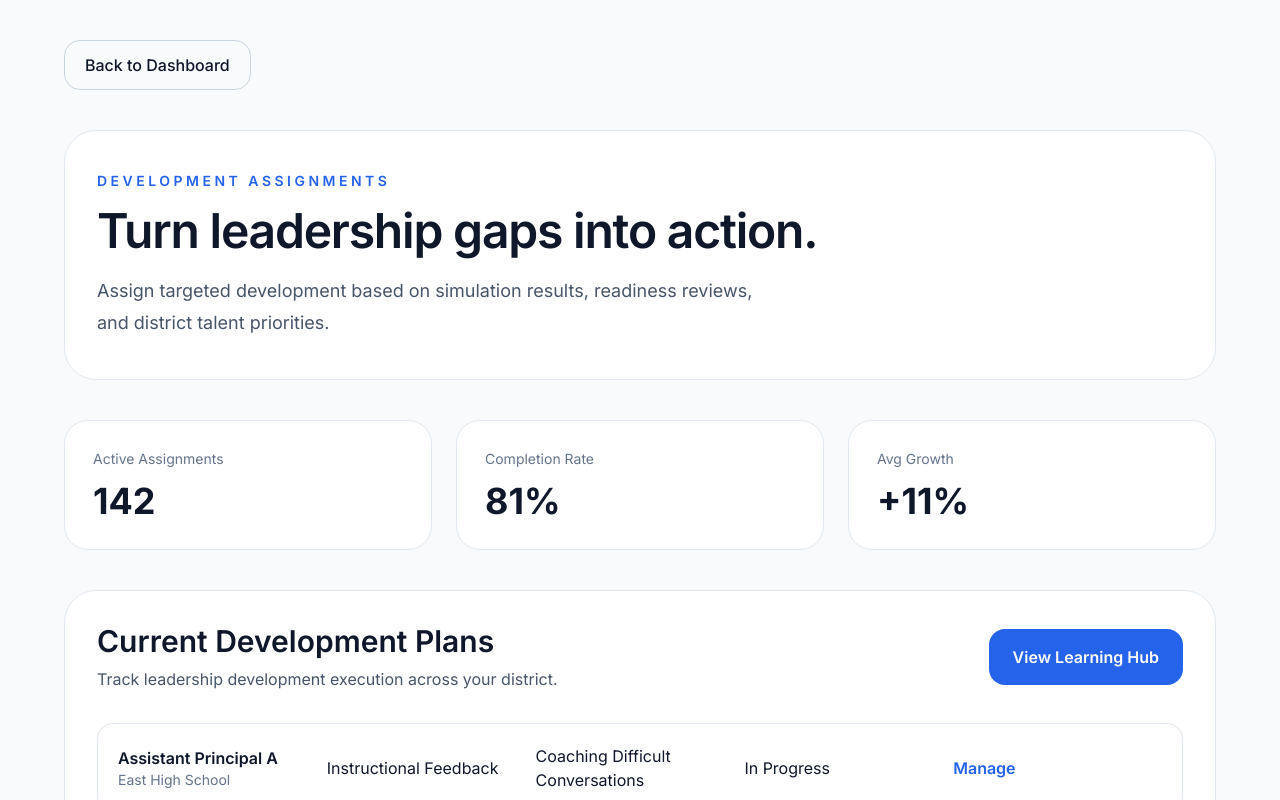
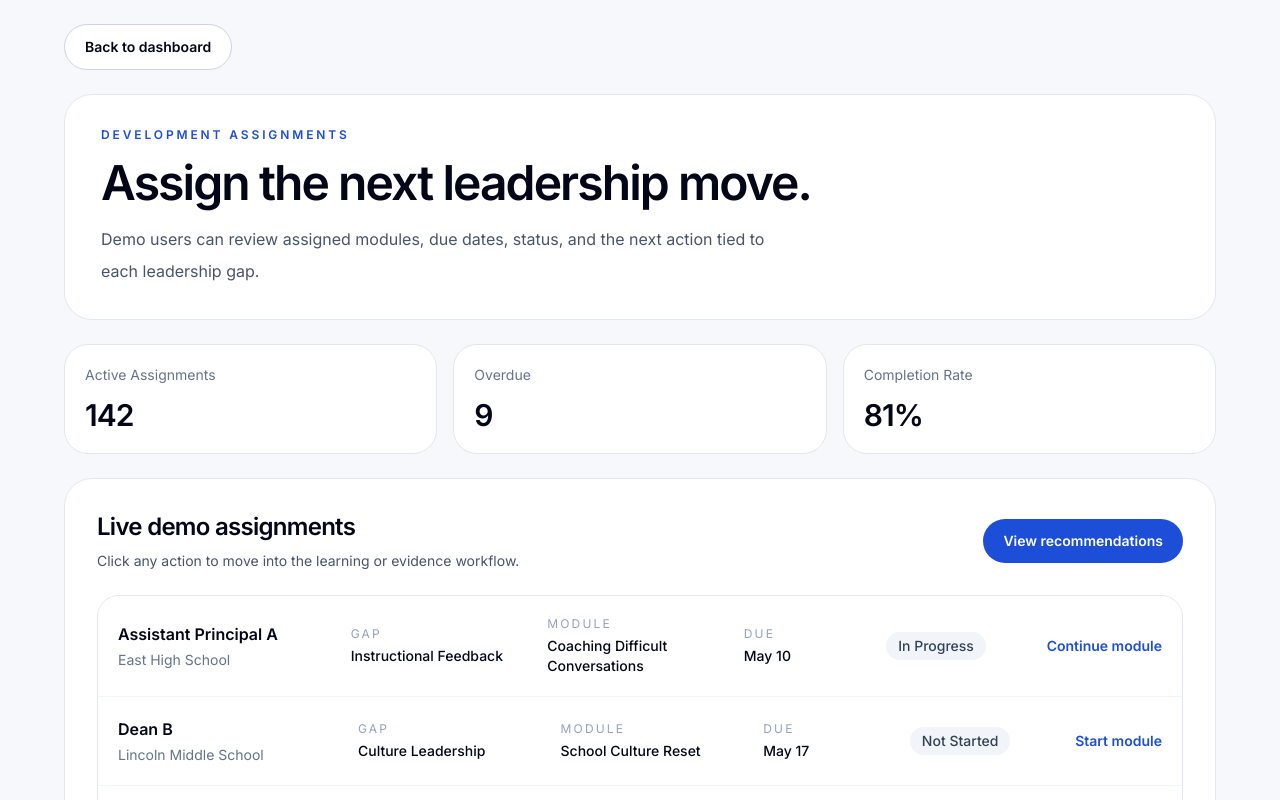
Before and after one commit to jmarc296-jpg/instructional-leadership-practice, a Next.js app: page /assignments in a window 1280 px wide. Shown: the top 800 px of the page. Built offline with nearby package versions, Linux system fonts and the light colour scheme.

Commit message:
Add playable assignment demo workflow

```diff
--- a/app/assignments/page.tsx
+++ b/app/assignments/page.tsx
@@ -4,117 +4,101 @@ const assignments = [
     school: "East High School",
     gap: "Instructional Feedback",
     module: "Coaching Difficult Conversations",
-    status: "In Progress"
+    due: "May 10",
+    status: "In Progress",
+    action: "Continue module"
   },
   {
-    leader: "Principal B",
+    leader: "Dean B",
     school: "Lincoln Middle School",
-    gap: "Operational Leadership",
-    module: "Systems Execution",
-    status: "Assigned"
+    gap: "Culture Leadership",
+    module: "School Culture Reset",
+    due: "May 17",
+    status: "Not Started",
+    action: "Start module"
   },
   {
-    leader: "Dean C",
+    leader: "Principal C",
     school: "Washington Elementary",
-    gap: "Culture Leadership",
-    module: "School Culture Reset",
-    status: "Completed"
+    gap: "Operational Execution",
+    module: "Systems Execution Sprint",
+    due: "May 24",
+    status: "Completed",
+    action: "View evidence"
   }
 ]
 
 export default function AssignmentsPage() {
   return (
-    <main className="min-h-screen bg-slate-50 px-6 py-10 lg:px-10">
-      <div className="mx-auto max-w-6xl space-y-10">
-
-        <a
-          href="/district"
-          className="inline-block rounded-2xl border border-slate-300 px-5 py-3 font-medium hover:bg-white"
-        >
-          Back to Dashboard
+    <main className="min-h-screen bg-[#f6f8fb] px-5 py-6 text-slate-950 sm:px-8 lg:px-10">
+      <div className="mx-auto max-w-6xl space-y-6">
+        <a href="/district" className="inline-block rounded-full border border-slate-300 bg-white px-5 py-3 text-sm font-semibold">
+          Back to dashboard
         </a>
 
-        {/* HERO */}
-        <section className="rounded-[32px] bg-white border border-slate-200 px-8 py-10">
-          <p className="text-sm font-semibold uppercase tracking-[0.25em] text-blue-600">
+        <section className="rounded-[28px] border border-slate-200 bg-white px-7 py-8 sm:px-9">
+          <p className="text-xs font-semibold uppercase tracking-[0.24em] text-blue-700">
             Development Assignments
           </p>
 
-          <h1 className="mt-4 text-5xl font-semibold tracking-tight text-slate-900">
-            Turn leadership gaps into action.
+          <h1 className="mt-4 text-4xl font-semibold tracking-[-0.04em] sm:text-5xl">
+            Assign the next leadership move.
           </h1>
 
-          <p className="mt-5 text-lg text-slate-600 max-w-2xl leading-8">
-            Assign targeted development based on simulation results, readiness reviews, and district talent priorities.
+          <p className="mt-4 max-w-2xl text-base leading-8 text-slate-600">
+            Demo users can review assigned modules, due dates, status, and the next action tied to each leadership gap.
           </p>
         </section>
 
-        {/* METRICS */}
-        <section className="grid md:grid-cols-3 gap-6">
-          <MetricCard
-            label="Active Assignments"
-            value="142"
-          />
-
-          <MetricCard
-            label="Completion Rate"
-            value="81%"
-          />
-
-          <MetricCard
-            label="Avg Growth"
-            value="+11%"
-          />
+        <section className="grid gap-4 md:grid-cols-3">
+          <Metric label="Active Assignments" value="142" />
+          <Metric label="Overdue" value="9" />
+          <Metric label="Completion Rate" value="81%" />
         </section>
 
-        {/* ASSIGNMENT TABLE */}
-        <section className="rounded-[32px] bg-white border border-slate-200 p-8">
-          <div className="flex justify-between items-center mb-8">
+        <section className="rounded-[28px] border border-slate-200 bg-white p-6 sm:p-8">
+          <div className="mb-6 flex flex-col gap-3 sm:flex-row sm:items-center sm:justify-between">
             <div>
-              <h2 className="text-3xl font-semibold text-slate-900">
-                Current Development Plans
-              </h2>
-
-              <p className="mt-2 text-slate-600">
-                Track leadership development execution across your district.
+              <h2 className="text-2xl font-semibold tracking-[-0.03em]">Live demo assignments</h2>
+              <p className="mt-2 text-sm text-slate-600">
+                Click any action to move into the learning or evidence workflow.
               </p>
             </div>
 
-            <a
-              href="/leader-learning-hub"
-              className="rounded-2xl bg-blue-600 px-6 py-4 text-white font-semibold"
-            >
-              View Learning Hub
+            <a href="/recommendations" className="w-fit rounded-full bg-blue-700 px-5 py-3 text-sm font-semibold text-white">
+              View recommendations
             </a>
           </div>
 
-          <div className="space-y-4">
+          <div className="overflow-hidden rounded-[22px] border border-slate-200">
             {assignments.map((item) => (
-              <div
-                key={item.leader}
-                className="grid grid-cols-5 items-center rounded-2xl border border-slate-200 p-5"
-              >
+              <div key={item.leader} className="grid gap-4 border-b border-slate-100 bg-white p-5 last:border-b-0 lg:grid-cols-[1.2fr_1fr_1fr_0.7fr_0.8fr_auto] lg:items-center">
                 <div>
-                  <p className="font-semibold text-slate-900">
-                    {item.leader}
-                  </p>
-
-                  <p className="text-sm text-slate-500">
-                    {item.school}
-                  </p>
+                  <p className="font-semibold">{item.leader}</p>
+                  <p className="mt-1 text-sm text-slate-500">{item.school}</p>
                 </div>
 
-                <div>{item.gap}</div>
+                <div>
+                  <p className="text-xs uppercase tracking-[0.18em] text-slate-400">Gap</p>
+                  <p className="mt-1 text-sm font-medium">{item.gap}</p>
+                </div>
 
-                <div>{item.module}</div>
+                <div>
+                  <p className="text-xs uppercase tracking-[0.18em] text-slate-400">Module</p>
+                  <p className="mt-1 text-sm font-medium">{item.module}</p>
+                </div>
 
-                <div>{item.status}</div>
+                <div>
+                  <p className="text-xs uppercase tracking-[0.18em] text-slate-400">Due</p>
+                  <p className="mt-1 text-sm font-medium">{item.due}</p>
+                </div>
 
-                <a
-                  href="/leader-learning-hub"
-                  className="text-blue-600 font-semibold"
-                >
-                  Manage
+                <span className="w-fit rounded-full bg-slate-100 px-3 py-1 text-sm font-medium text-slate-700">
+                  {item.status}
+                </span>
+
+                <a href="/leader-learning-hub" className="text-sm font-semibold text-blue-700">
+                  {item.action}
                 </a>
               </div>
             ))}
@@ -125,22 +109,11 @@ export default function AssignmentsPage() {
   )
 }
 
-function MetricCard({
-  label,
-  value
-}: {
-  label: string
-  value: string
-}) {
+function Metric({ label, value }: { label: string; value: string }) {
   return (
-    <div className="rounded-3xl bg-white border border-slate-200 p-7">
-      <p className="text-sm text-slate-500">
-        {label}
-      </p>
-
-      <h2 className="mt-3 text-4xl font-bold text-slate-900">
-        {value}
-      </h2>
+    <div className="rounded-[24px] border border-slate-200 bg-white p-5">
+      <p className="text-sm text-slate-500">{label}</p>
+      <p className="mt-3 text-3xl font-semibold tracking-[-0.03em]">{value}</p>
     </div>
   )
 }
```
